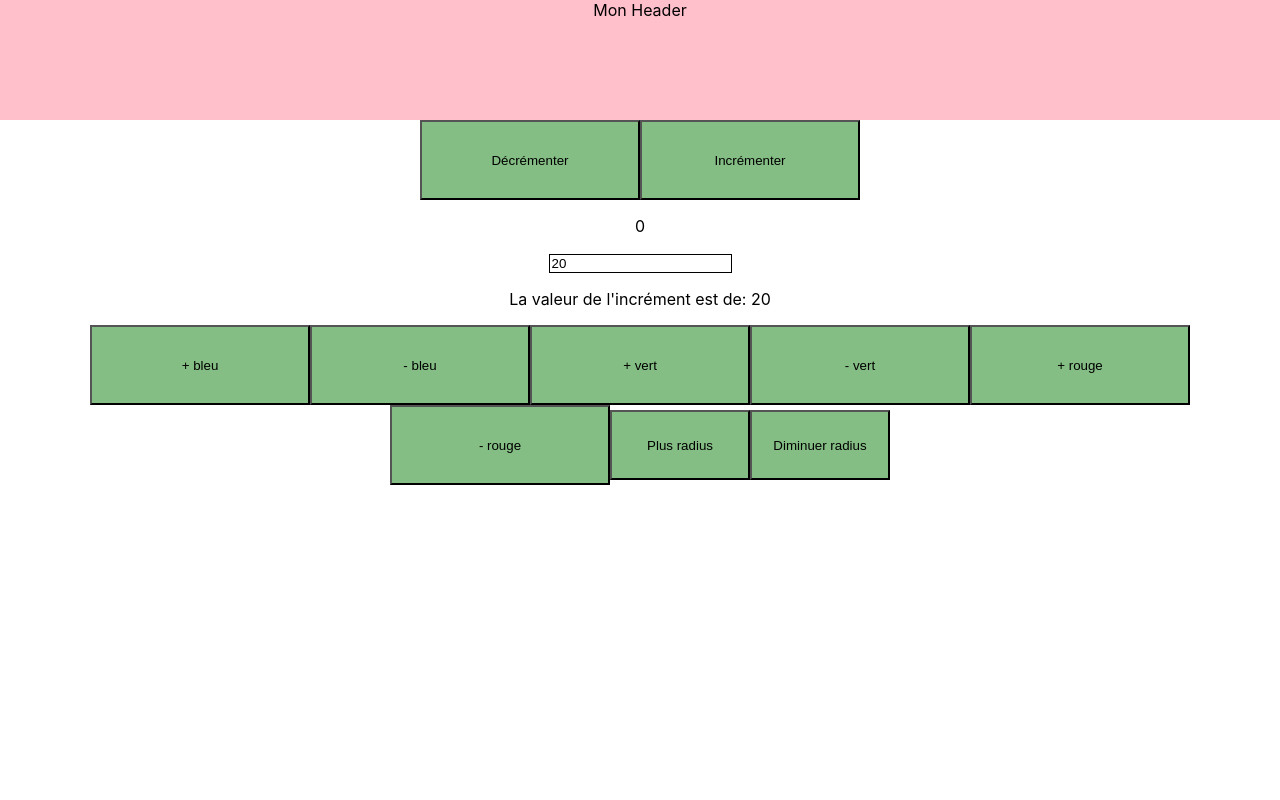
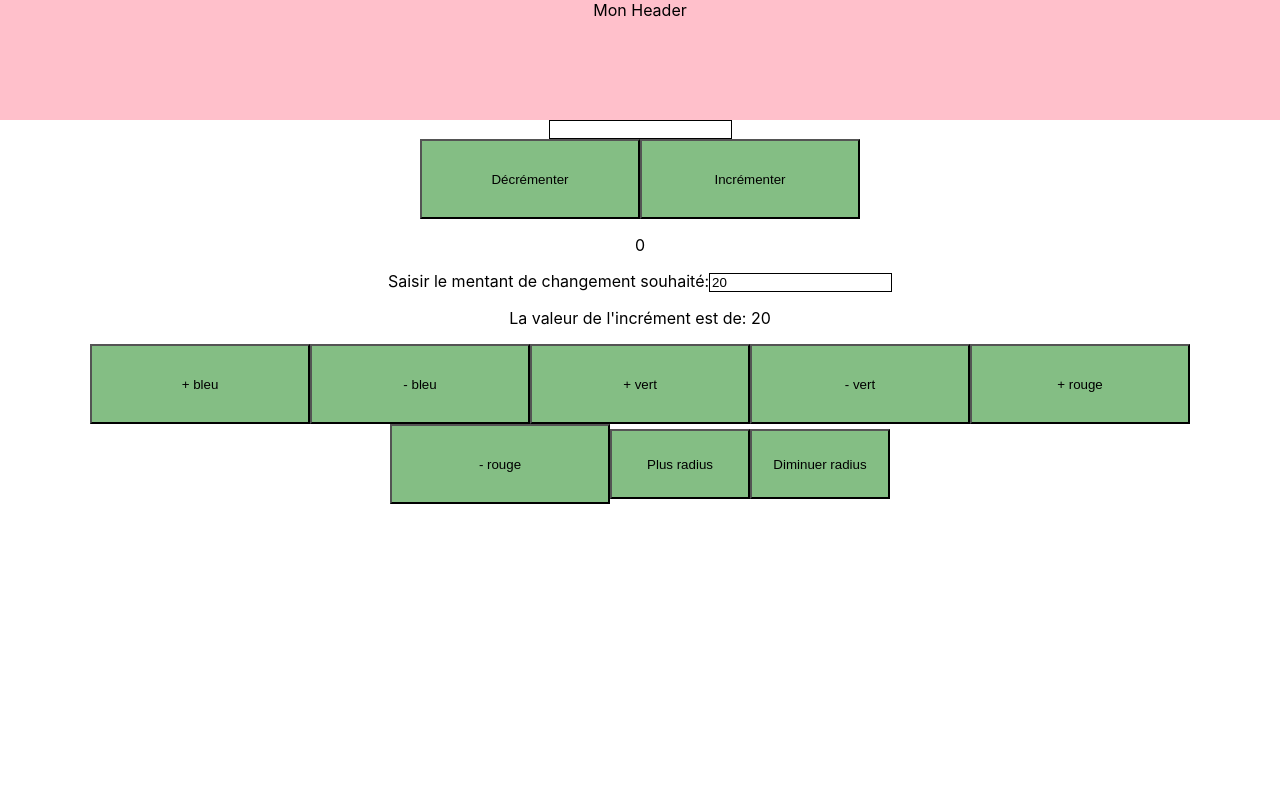
Before and after one commit to kamelkeb/20210406-Doranco-CPW-React, a React (Create React App) app: page / in a window 1280 px wide. Shown: the top 800 px of the page. Built offline with nearby package versions, Linux system fonts and the light colour scheme.

Commit message:
énoncé exo two way binding

```diff
--- a/src/App.js
+++ b/src/App.js
@@ -10,6 +10,7 @@ const App = () => {
   return (
     <div className="App">
       <Header></Header>
+      <LabeledInput></LabeledInput>
       <Compteur></Compteur>
       <ColorChanger></ColorChanger>
       <Footer></Footer>
--- a/src/components/ColorChanger/ColorChanger.js
+++ b/src/components/ColorChanger/ColorChanger.js
@@ -7,32 +7,32 @@ const buttonsScheme = [
   {
     titre: "+ bleu",
     color: 2,
-    incr: 20,
+    sign: +1,
   },
   {
     titre: "- bleu",
     color: 2,
-    incr: -20,
+    sign: -1,
   },
   {
     titre: "+ vert",
     color: 1,
-    incr: 20,
+    sign: 1,
   },
   {
     titre: "- vert",
     color: 1,
-    incr: -20,
+    sign: -1,
   },
   {
     titre: "+ rouge",
     color: 0,
-    incr: 20,
+    sign: 1,
   },
   {
     titre: "- rouge",
     color: 0,
-    incr: -20,
+    sign: -1,
   },
 ];
 
@@ -41,7 +41,6 @@ function ColorChanger() {
   const [red, setRed] = useState(255);
   const [green, setGreen] = useState(255);
   const [radius, setRadius] = useState(0);
-  const [delta, setDelta] = useState(20);
 
   const changeColor = (c, delta) => {
     switch (c) {
@@ -60,24 +59,33 @@ function ColorChanger() {
   };
 
   const moreRadius = () => {
-    setRadius(radius + 20);
+    setRadius(radius + delta);
   };
   const lessRadius = () => {
-    setRadius(radius - 20);
+    setRadius(radius - delta);
   };
+
+  const [delta, setDelta] = useState(20);
+
   const inputHandler = (event) => {
     setDelta(event.target.value);
   };
   return (
     <div>
-      <LabeledInput value={delta} inputHandler={inputHandler}></LabeledInput>
+      <LabeledInput
+        value={delta}
+        inputHandler={inputHandler}
+        label="Saisir le mentant de changement souhaité:"
+      ></LabeledInput>
+
       <p>La valeur de l'incrément est de: {delta}</p>
+
       {buttonsScheme.map((element, index) => (
         <MyButton
           key={"button" + index}
           size="big"
           titre={element.titre}
-          onClick={() => changeColor(element.color, element.incr)}
+          onClick={() => changeColor(element.color, element.sign * delta)}
         ></MyButton>
       ))}
       <MyButton
--- a/src/components/LabeledInput/LabeledInput.js
+++ b/src/components/LabeledInput/LabeledInput.js
@@ -1,12 +1,16 @@
 import React from "react";
 
-function LabeledInput({ value, inputHandler }) {
+function LabeledInput({ value, inputHandler, label }) {
   return (
-    <input
-      value={value}
-      style={{ border: "solid 1px black" }}
-      onChange={inputHandler}
-    ></input>
+    <>
+      <label for="delta">{label}</label>
+      <input
+        id="delta"
+        value={value}
+        style={{ border: "solid 1px black" }}
+        onChange={inputHandler}
+      ></input>
+    </>
   );
 }
 
```
Also changed, not shown: exoVendredi.js (added).
